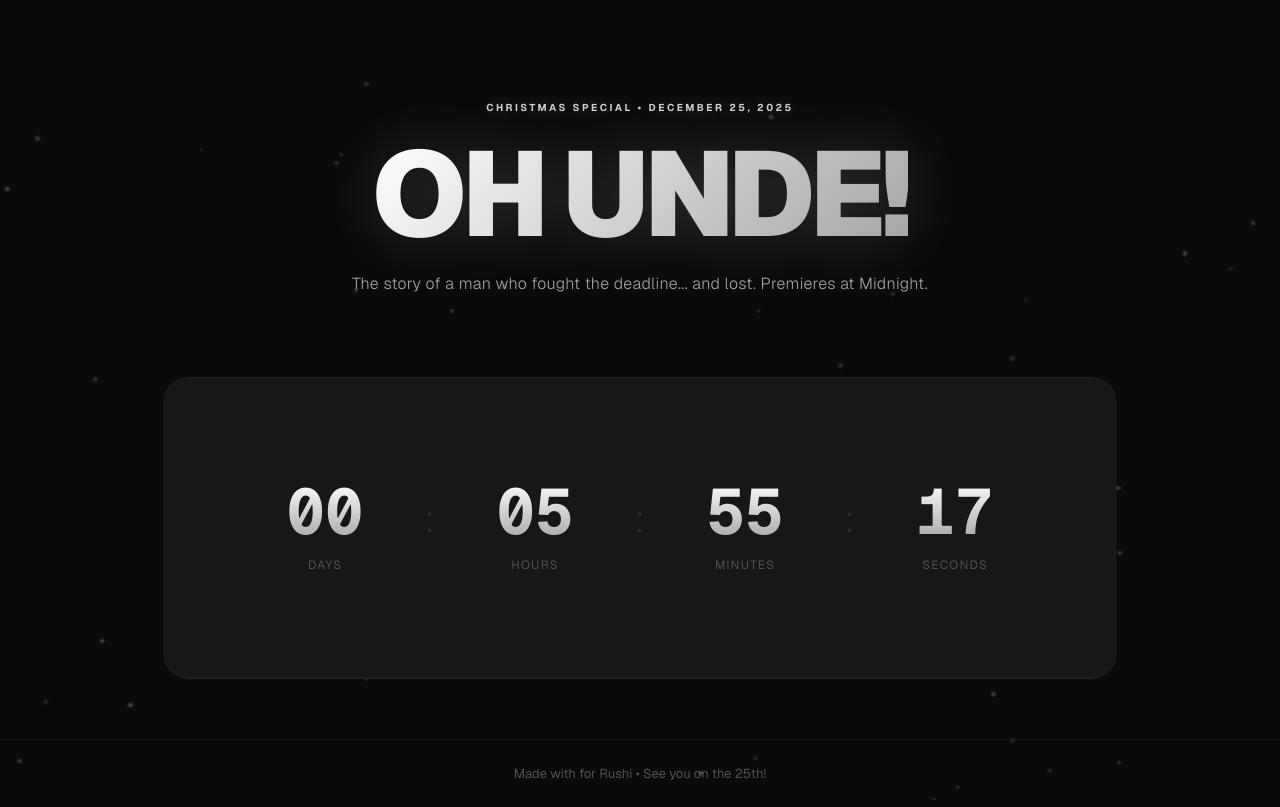
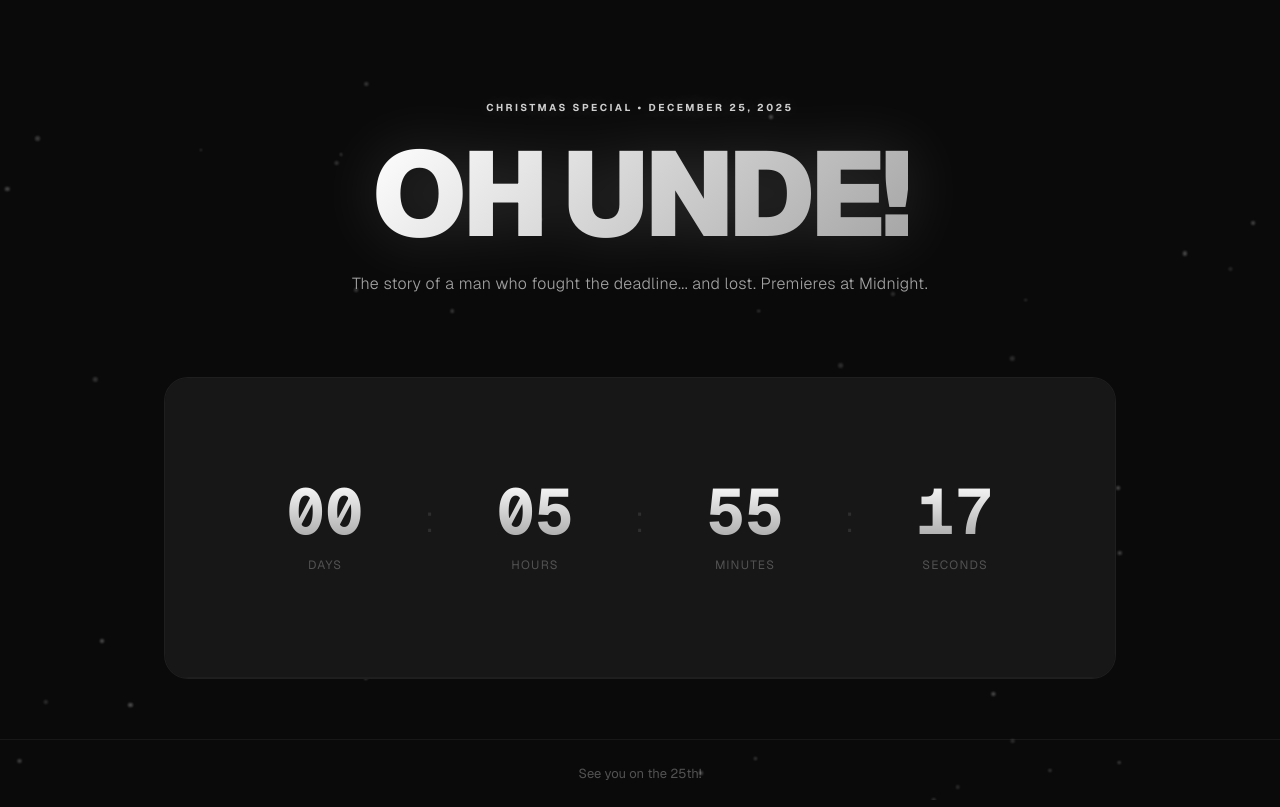
Before and after one commit to NegativE333/v2, a Next.js app: page / in a window 1280 px wide. Built offline with nearby package versions, Linux system fonts and the light colour scheme.

Commit message:
footer changes

```diff
--- a/src/app/page.tsx
+++ b/src/app/page.tsx
@@ -91,7 +91,7 @@ export default function Home() {
             {/* Footer */}
             <footer className="footer">
                 <div className="container">
-                    <p className="footer-text">Made with for Rushi • See you on the 25th!</p>
+                    <p className="footer-text">{isReleased ? "See you again on 25 Dec 2026!" : "See you on the 25th!"}</p>
                 </div>
             </footer>
         </div>
```
